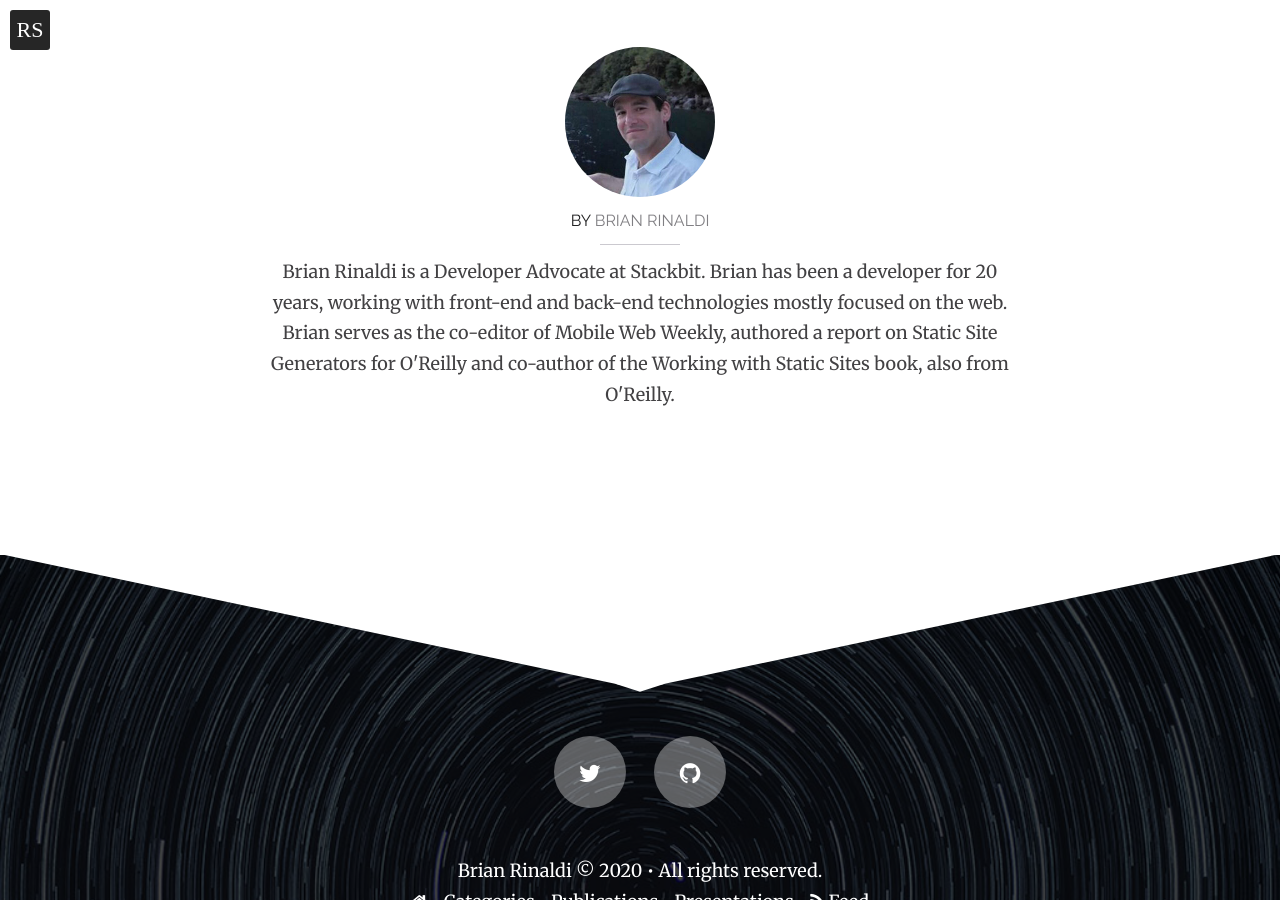
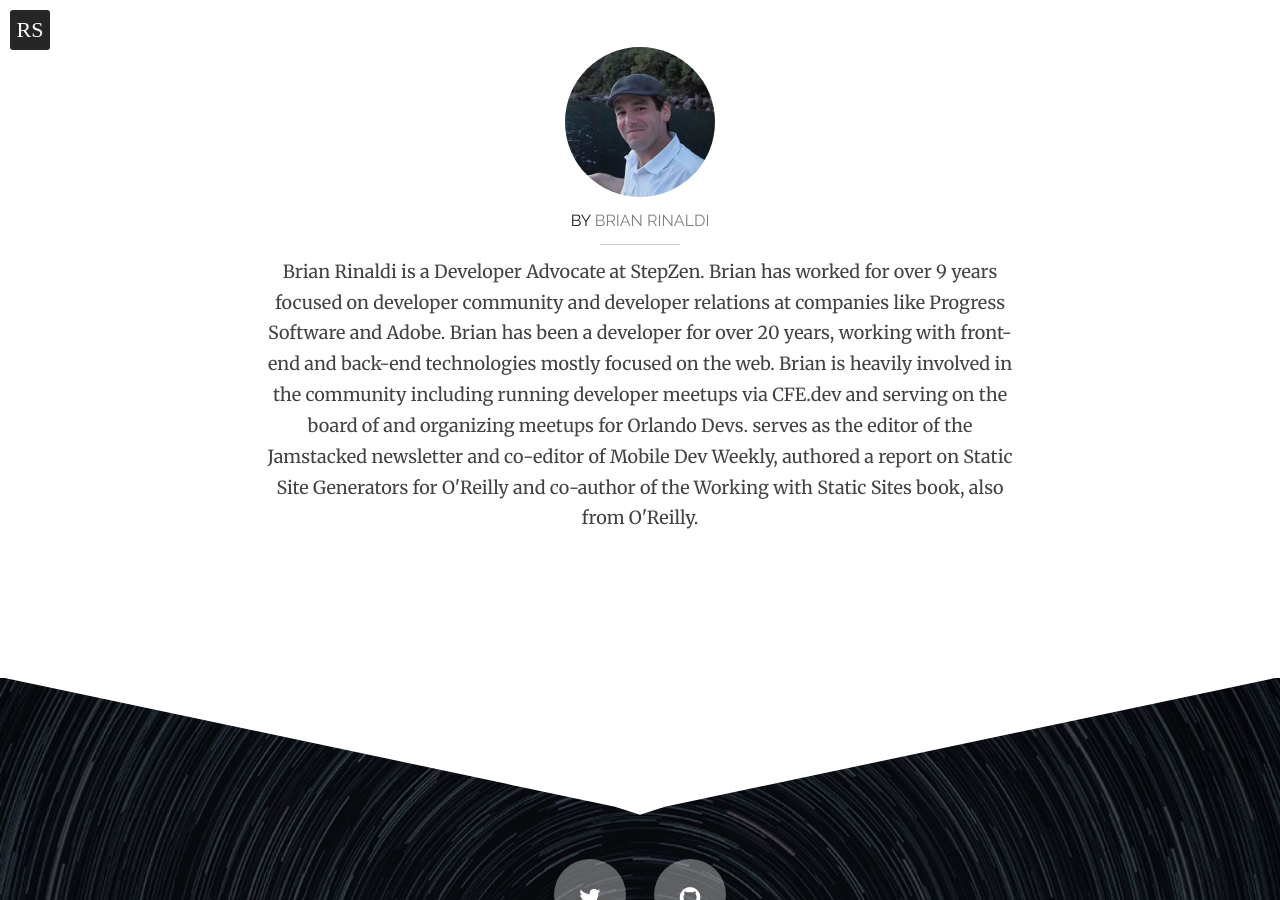
Before and after one commit to remotesynth/remotesynth.github.io, a Jekyll site: the page built from _posts/2017-02-06-how-ssgs-work.md, in a window 1280 px wide and 900 px high, scrolled down 1624 px. Built offline with Jekyll 4.4.1, drawn with Linux system fonts in a browser that asks for light colours; a script that is not in the unit is left out; comment, search, counter and statistics services are not loaded.

Commit message:
Update _config.yml

```diff
--- a/_config.yml
+++ b/_config.yml
@@ -46,7 +46,7 @@ author:
   picture:        brian.jpg
   email:          brian.rinaldi@gmail.com
   # Use the coder's toolbox at http://coderstoolbox.net/string/#!encoding=xml&action=encode&charset=us_ascii to encode your description into XML string
-  description:    Brian Rinaldi is a Developer Advocate at Stackbit. Brian has been a developer for 20 years, working with front-end and back-end technologies mostly focused on the web. Brian serves as the co-editor of Mobile Web Weekly, authored a report on Static Site Generators for O&#39;Reilly and  co-author of the Working with Static Sites book, also from O&#39;Reilly.
+  description:    Brian Rinaldi is a Developer Advocate at StepZen. Brian has worked for over 9 years focused on developer community and developer relations at companies like Progress Software and Adobe. Brian has been a developer for over 20 years, working with front-end and back-end technologies mostly focused on the web. Brian is heavily involved in the community including running developer meetups via CFE.dev and serving on the board of and organizing meetups for Orlando Devs. serves as the editor of the Jamstacked newsletter and co-editor of Mobile Dev Weekly, authored a report on Static Site Generators for O'Reilly and co-author of the Working with Static Sites book, also from O'Reilly.
   # Social networking links used in footer. Update and remove as you like.
   twitter: remotesynth
   facebook:
```
